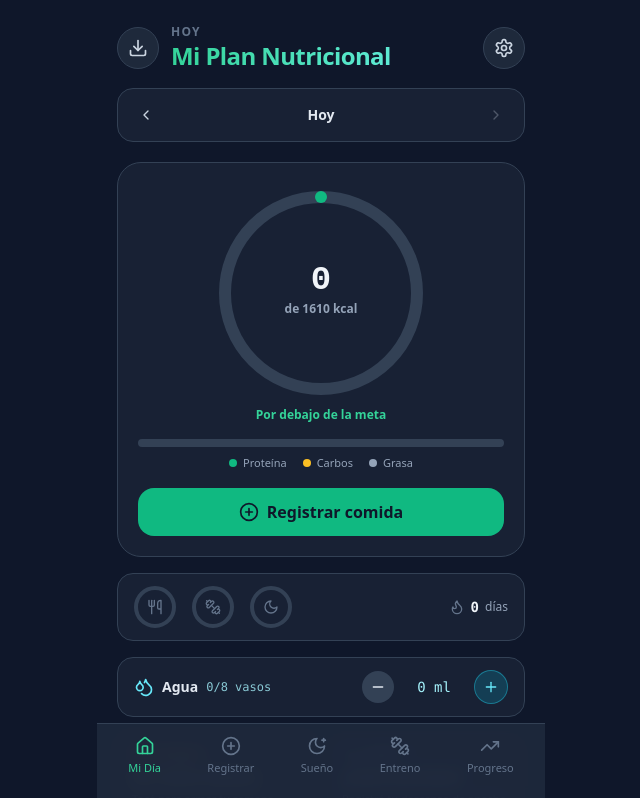
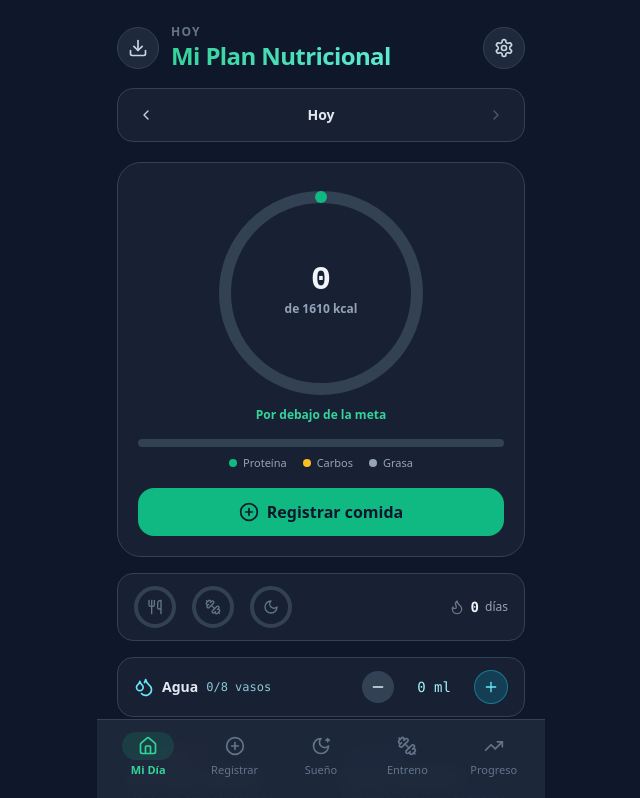
Before and after one commit to alejomartineez/Nutritrack-App, a React (Vite) app: page / in a window 1280 px wide. Shown: the top 798 px of the page, without its empty margins (319-959 px from the left). Built offline with nearby package versions, Linux system fonts and the light colour scheme.

Commit message:
Update App.jsx

```diff
--- a/src/App.jsx
+++ b/src/App.jsx
@@ -789,6 +789,7 @@ export default function NutriTrackApp() {
                 active={activeTab === 'sueno'}
                 onClick={() => setActiveTab('sueno')}
                 activeColorClass="text-violet-400"
+                activeBgClass="bg-violet-500/15"
               />
             )}
             {modules.entreno && (
@@ -798,6 +799,7 @@ export default function NutriTrackApp() {
                 active={activeTab === 'entreno'}
                 onClick={() => setActiveTab('entreno')}
                 activeColorClass="text-orange-400"
+                activeBgClass="bg-orange-500/15"
               />
             )}
             <NavButton icon={TrendingUp} label="Progreso" active={activeTab === 'progreso'} onClick={() => setActiveTab('progreso')} />
@@ -905,16 +907,28 @@ function DateNav({ isToday, label, onPrev, onNext, onToday }) {
   );
 }
 
-function NavButton({ icon: Icon, label, active, onClick, activeColorClass = 'text-emerald-400' }) {
+function NavButton({
+  icon: Icon,
+  label,
+  active,
+  onClick,
+  activeColorClass = 'text-emerald-400',
+  activeBgClass = 'bg-emerald-500/15',
+}) {
   return (
     <button
       onClick={onClick}
-      className={`flex flex-col items-center gap-1 px-2 py-1 rounded-xl focus-visible:ring-2 focus-visible:ring-emerald-400 transition-colors ${
-        active ? activeColorClass : 'text-slate-500'
+      aria-current={active ? 'page' : undefined}
+      className={`flex flex-col items-center gap-0.5 px-1 pt-1 pb-0.5 rounded-xl focus-visible:ring-2 focus-visible:ring-emerald-400 transition-colors ${
+        active ? activeColorClass : 'text-slate-500 hover:text-slate-400'
       }`}
     >
-      <Icon className="w-5 h-5" />
-      <span className="text-[11px] font-medium">{label}</span>
+      {/* Pastilla tenue detrás del ícono: marca sutil de "estás acá". Mantiene el
+          mismo padding activa/inactiva para no mover el layout, solo cambia el fondo. */}
+      <span className={`flex items-center justify-center rounded-full px-4 py-1 transition-colors ${active ? activeBgClass : 'bg-transparent'}`}>
+        <Icon className="w-5 h-5" />
+      </span>
+      <span className={`text-[11px] transition-all ${active ? 'font-semibold' : 'font-medium'}`}>{label}</span>
     </button>
   );
 }
```
